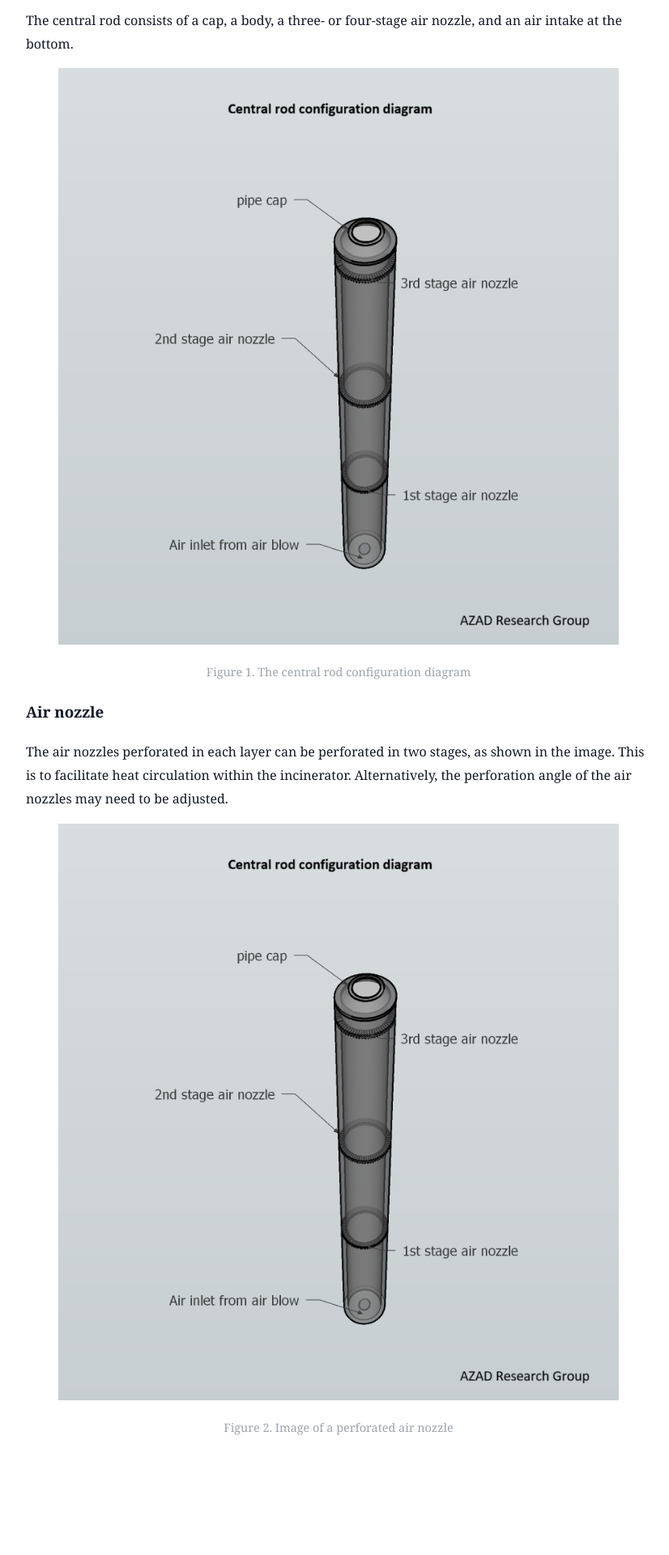
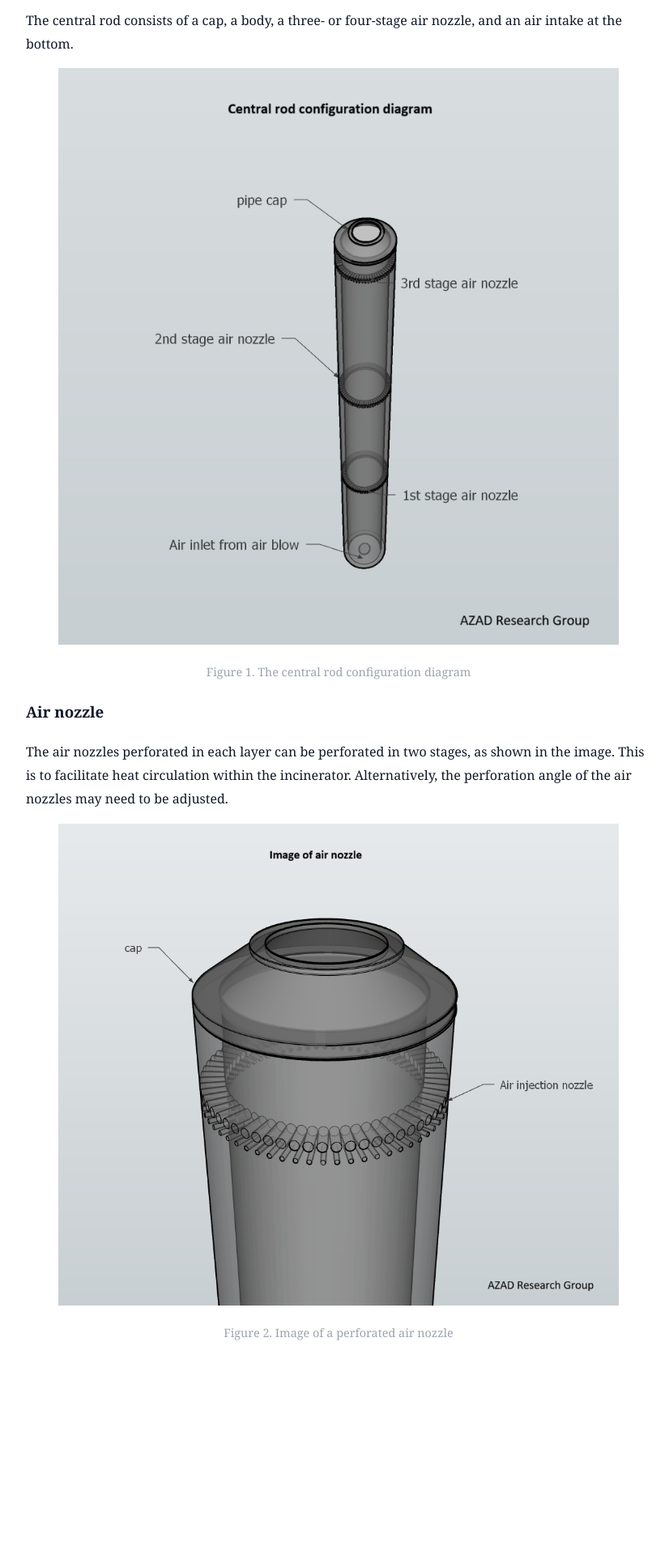
Before and after one commit to ssimsangmin49-creator/ecofriendly-polymer-compounds-incineration, a Jekyll site: the page built from _posts/2026-01-16-central-rod.md, in a window 1280 px wide. Shown: the part 786-2706 px from the top of the page at 81% size, without its empty margins (222-1048 px from the left). Built offline with Jekyll 4.4.1, drawn with Linux system fonts in a browser that asks for light colours; after the commit the page ends 2589 px from its top, so only the background shows below that.

Commit message:
Update image source in central-rod.md

```diff
--- a/_posts/2026-01-16-central-rod.md
+++ b/_posts/2026-01-16-central-rod.md
@@ -47,7 +47,7 @@ This is to facilitate heat circulation within the incinerator.
 Alternatively, the perforation angle of the air nozzles may need to be adjusted.
 
 <figure style="text-align:center;">
-  <img src="{{ '/assets/images/central-rod.png' | relative_url }}"
+  <img src="{{ '/assets/images/air-nozzle.png' | relative_url }}"
        alt="Introducing the air nozzle"
         style="max-width:700px; width:100%;">
   <figcaption style="
```
